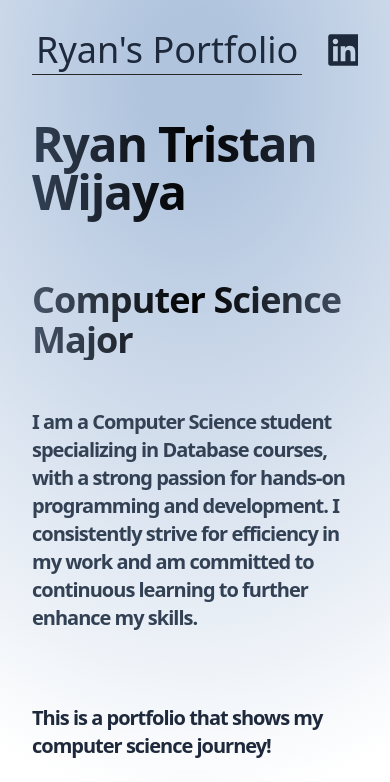
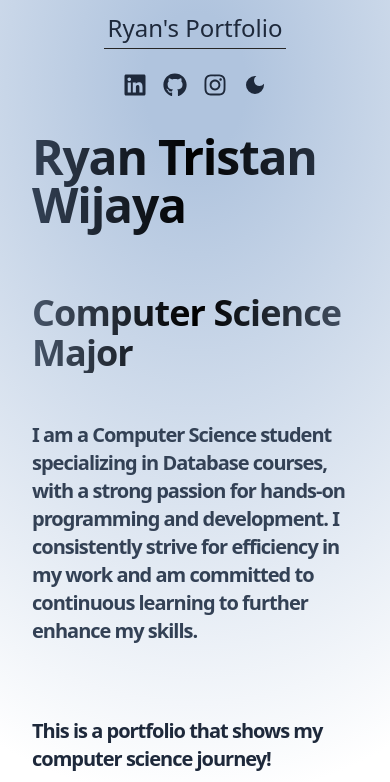
Before and after one commit to Ryan-Tristan/Portfolio-RyanTristan, a React (Vite) app: page / in a window 390 px wide. Shown: the top 782 px of the page. Built offline with nearby package versions, Linux system fonts and the light colour scheme.

Commit message:
Fix icons not showing properly in phone

```diff
--- a/src/components/navbar.jsx
+++ b/src/components/navbar.jsx
@@ -13,11 +13,13 @@ const Navbar = () => {
     SetDarkMode(!DarkMode)
     }
   return (
-    <nav className="overflow-x-hidden mb-5 flex items-center justify-between py-2">
-        <div className="flex flex-shrink-0 items-center">
-            <h2 className={`text-4xl border-b p-1 ${DarkMode ? "text-white border-neutral-300" : "text-slate-800 border-neutral-800" }` }>Ryan's Portfolio</h2>
+    <nav className="overflow-x-hidden mb-5 flex flex-col sm:flex-row items-center justify-between py-2">
+      <div className="flex flex-shrink-0 items-center mb-4 sm:mb-0">
+        <h2 className={`text-2xl sm:text-3xl md:text-4xl border-b p-1 flex items-center justify-center ${DarkMode ? "text-white border-neutral-300" : "text-slate-800 border-neutral-800"}`}>
+          Ryan's Portfolio
+        </h2>
       </div>
-        <div className={`m-6 flex items-center justify-center gap-6 text-4xl text-bold ${DarkMode ? "text-white" : "text-slate-800"}`}>
+      <div className={`m-2 sm:m-6 flex items-center justify-center gap-4 sm:gap-6 text-2xl sm:text-3xl md:text-4xl text-bold ${DarkMode ? "text-white" : "text-slate-800"}`}>
         <a href="https://www.linkedin.com/in/ryan-tristan-wijaya/"><FaLinkedin/></a>
         <a href="https://github.com/Ryan-Tristan"><FaGithub/> </a>
         <a href="https://www.instagram.com/ryan_triwi/"><FaInstagram/></a>
```
Lines whose indentation alone changed are shown as unchanged.
